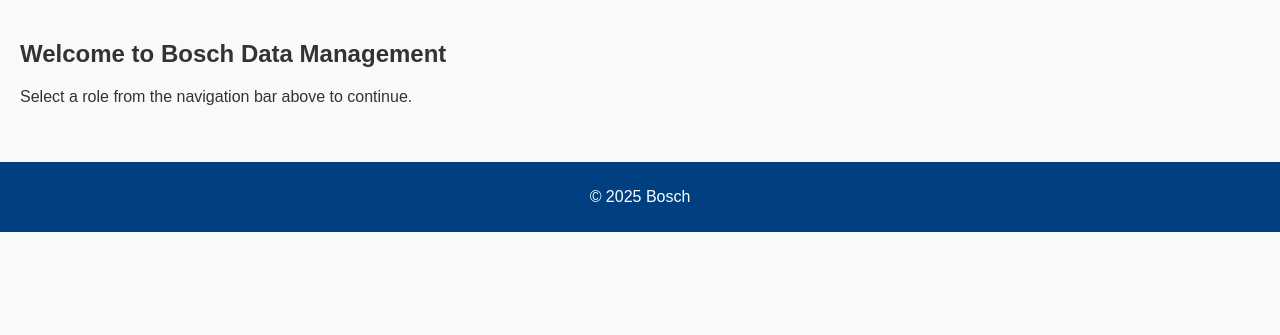
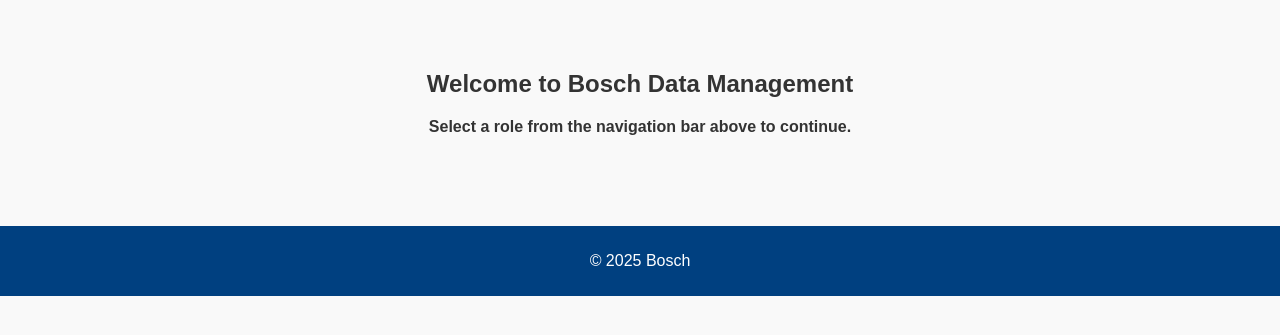
Before and after one commit to jamiahmcquiller/Bosch, a Flask app: page / in a window 1280 px wide. Shown: the part 102-437 px from the top of the page. Run offline with Flask 3, Linux system fonts and the light colour scheme.

Commit message:
Add files via upload

```diff
--- a/static/style.css
+++ b/static/style.css
@@ -72,6 +72,14 @@
     border-radius: 10px;
     box-shadow: 0px 2px 5px rgba(0,0,0,0.1);
 }
+.welcome-message {
+    text-align: center;
+    margin: 50px 0;
+    font-size: 1rem;
+    font-weight: 600;
+
+}
+
 
 /* Footer */
 footer {
--- a/templates/home.html
+++ b/templates/home.html
@@ -1,6 +1,9 @@
 {% extends "base.html" %}
 
 {% block content %}
+<div class="welcome-message">
+    <div class="welcome-message">
 <h2>Welcome to Bosch Data Management</h2>
 <p>Select a role from the navigation bar above to continue.</p>
+    </div>
 {% endblock %}
```
